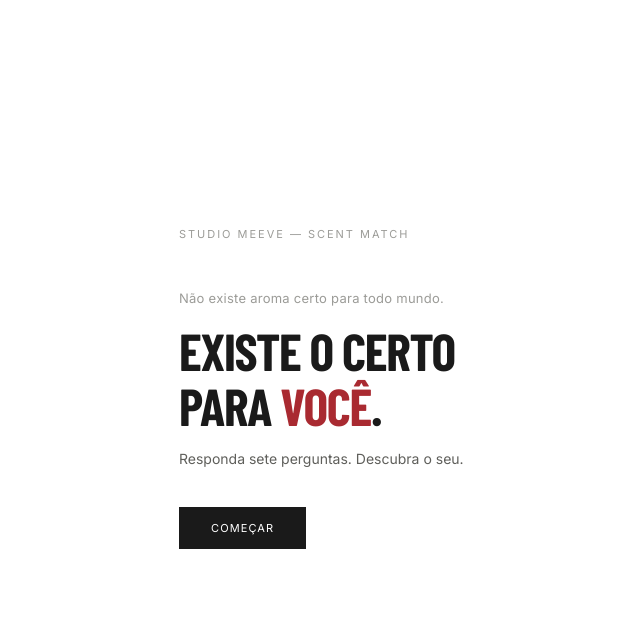
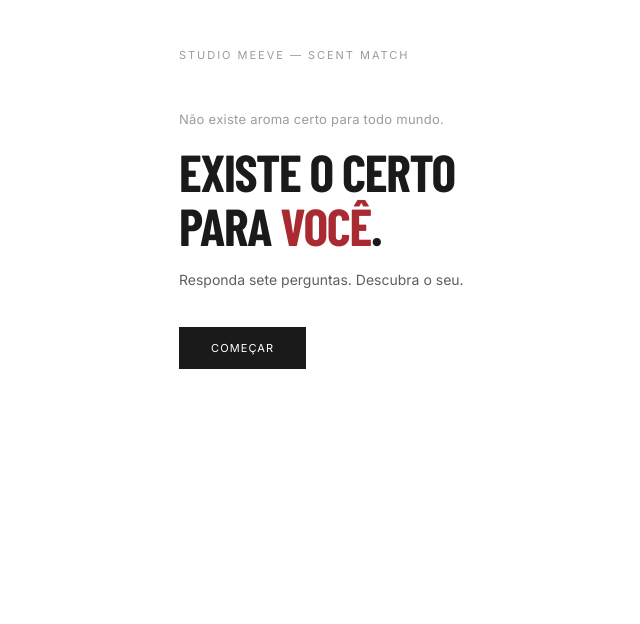
Before and after one commit to viniciuscim/meeve-scent-match, a plain HTML site: page index.html in a window 1280 px wide. Shown: the whole page, without its empty margins (215-855 px from the left). Drawn offline with nearby package versions, Linux system fonts and the light colour scheme; a web font is replaced by a local one.

Commit message:
Update index.html

```diff
--- a/index.html
+++ b/index.html
@@ -14,7 +14,7 @@
 *,*::before,*::after{box-sizing:border-box;margin:0;padding:0}
 html{font-size:16px;-webkit-font-smoothing:antialiased}
 body{background:var(--white);color:var(--black);font-family:'Inter',sans-serif;
-  min-height:100vh;display:flex;flex-direction:column;align-items:center;justify-content:center}
+  display:flex;flex-direction:column;align-items:center}
 
 .shell{width:100%;max-width:540px;padding:48px 24px 72px}
 .brand{font-size:11px;letter-spacing:.18em;text-transform:uppercase;color:var(--gray-400);margin-bottom:48px;display:block}
```
